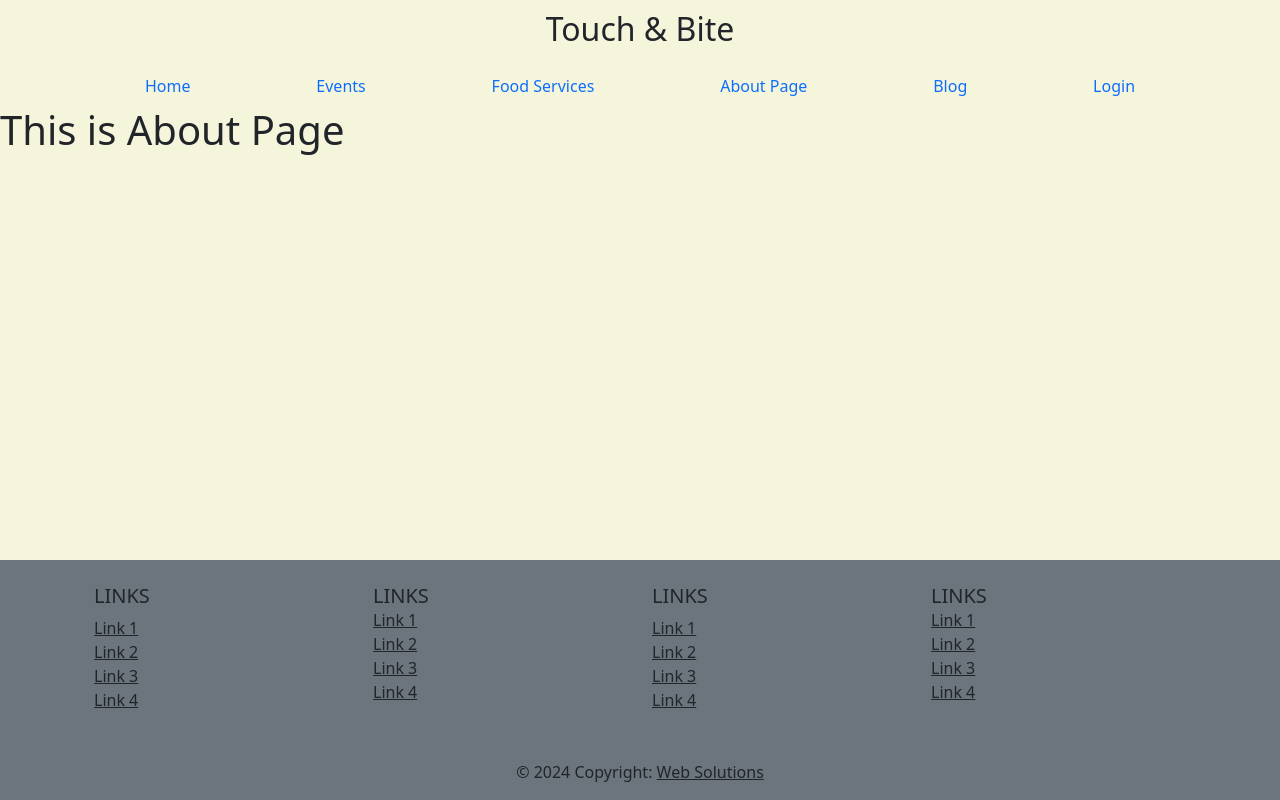
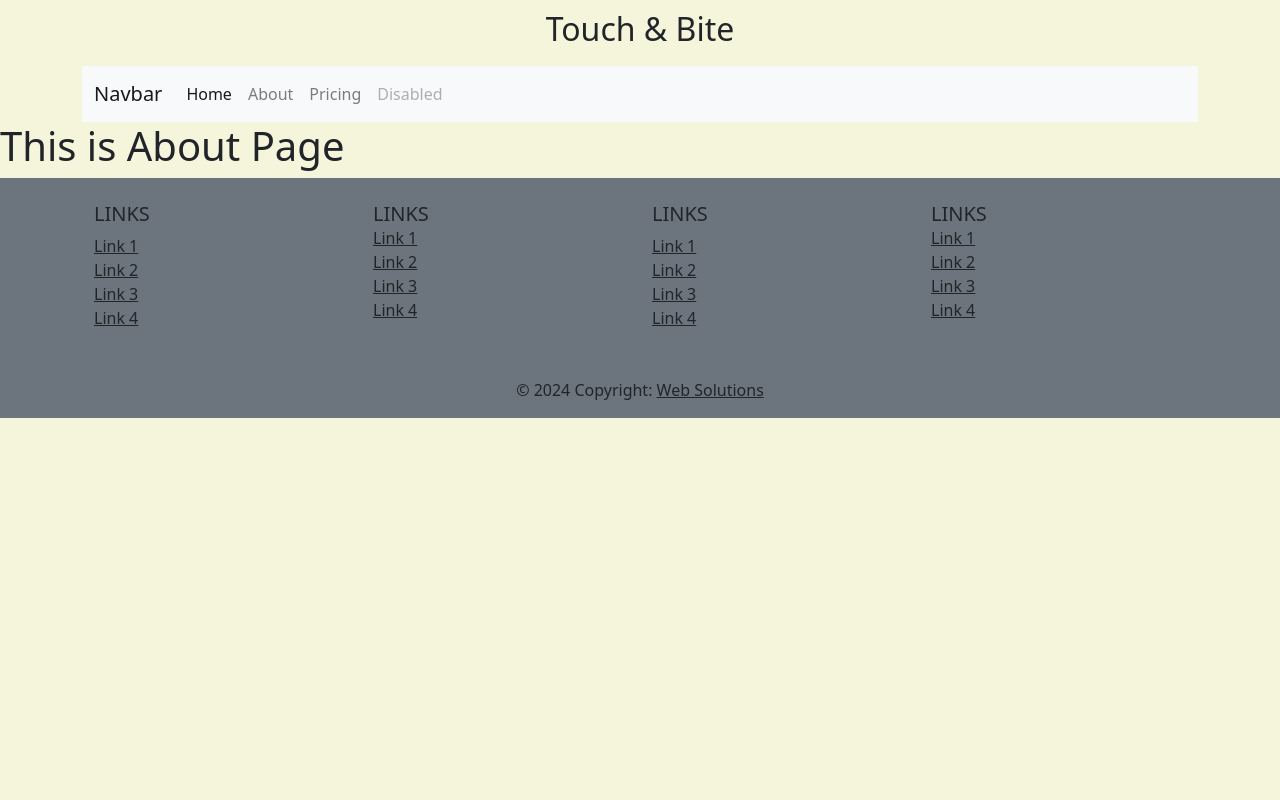
Before and after one commit to CleanOak/Touch_and_bite_PP4, a Django app: page /about/ in a window 1280 px wide. Run offline with Django 4.2, Linux system fonts and the light colour scheme; some libraries are stand-ins or nearby versions.

Commit message:
Add bootstrap nav to base.html

```diff
--- a/templates/base.html
+++ b/templates/base.html
@@ -29,10 +29,10 @@ integrity="sha384-QWTKZyjpPEjISv5WaRU9OFeRpok6YctnYmDr5pNlyT2bRjXh0JMhjY6hW+ALEw
         </div>
       </div>
 
-   <!-- Navigation -->
-      <div class="row">
+   <!-- Navigation nav-pills flex-column flex-sm-row-->
+      <!-- <div class="row">
         <div class="col">
-          <nav class="nav nav-pills flex-column flex-sm-row">
+          <nav class="nav-pills flex-column flex-sm-row">
             <a class="flex-sm-fill text-sm-center nav-link" aria-current="page" href="{% url 'home' %}">Home</a>
             <a class="flex-sm-fill text-sm-center nav-link" href="{% url 'event' %}">Events</a>
             <a class="flex-sm-fill text-sm-center nav-link" href="{% url 'food_service' %}">Food Services</a>
@@ -41,7 +41,33 @@ integrity="sha384-QWTKZyjpPEjISv5WaRU9OFeRpok6YctnYmDr5pNlyT2bRjXh0JMhjY6hW+ALEw
             <a class="flex-sm-fill text-sm-center nav-link" href="#">Login</a>
           </nav>
         </div>
-      </div>
+      </div> -->
+
+      <nav class="navbar navbar-expand-lg navbar-light bg-light">
+        <div class="container-fluid">
+          <a class="navbar-brand" href="#">Navbar</a>
+          <button class="navbar-toggler" type="button" data-bs-toggle="collapse" data-bs-target="#navbarNav" aria-controls="navbarNav" aria-expanded="false" aria-label="Toggle navigation">
+            <span class="navbar-toggler-icon"></span>
+          </button>
+          <div class="collapse navbar-collapse" id="navbarNav">
+            <ul class="navbar-nav">
+              <li class="nav-item">
+                <a class="nav-link active" aria-current="page" href="#">Home</a>
+              </li>
+              <li class="nav-item">
+                <a class="nav-link" href="{% url 'about' %}">About</a>
+              </li>
+              <li class="nav-item">
+                <a class="nav-link" href="#">Pricing</a>
+              </li>
+              <li class="nav-item">
+                <a class="nav-link disabled" href="#" tabindex="-1" aria-disabled="true">Disabled</a>
+              </li>
+            </ul>
+          </div>
+        </div>
+      </nav>
+
     </div>
 
       <main>
@@ -51,7 +77,7 @@ integrity="sha384-QWTKZyjpPEjISv5WaRU9OFeRpok6YctnYmDr5pNlyT2bRjXh0JMhjY6hW+ALEw
       </main>
 
 
-      <footer class="bg-secondary text-center text-lg-start fixed-bottom">
+      <footer class="bg-secondary text-center text-lg-start">
         <!-- Grid container -->
         <div class="container p-4">
           <!--Grid row-->
@@ -157,5 +183,7 @@ integrity="sha384-QWTKZyjpPEjISv5WaRU9OFeRpok6YctnYmDr5pNlyT2bRjXh0JMhjY6hW+ALEw
 <script src="https://cdnjs.cloudflare.com/ajax/libs/jquery/3.5.1/jquery.slim.min.js"></script>
 <script src="https://cdnjs.cloudflare.com/ajax/libs/popper.js/1.16.1/umd/popper.min.js"></script>
 <script src="https://cdnjs.cloudflare.com/ajax/libs/twitter-bootstrap/4.6.0/js/bootstrap.min.js"></script>
+<script src="https://cdn.jsdelivr.net/npm/bootstrap@5.0.2/dist/js/bootstrap.bundle.min.js"
+integrity="sha384-MrcW6ZMFYlzcLA8Nl+NtUVF0sA7MsXsP1UyJoMp4YLEuNSfAP+JcXn/tWtIaxVXM" crossorigin="anonymous"></script>
 </body>
 </html>
--- a/touch_and_bite/settings.py
+++ b/touch_and_bite/settings.py
@@ -139,7 +139,7 @@ USE_TZ = True
 # Static files (CSS, JavaScript, Images)
 # https://docs.djangoproject.com/en/4.2/howto/static-files/
 
-STATIC_URL = 'static/'
+STATIC_URL = '/static/'
 
 STATIC_ROOT = os.path.join(BASE_DIR, 'staticfiles')
 
@@ -151,4 +151,7 @@ STATICFILES_DIRS = [
 # Default primary key field type
 # https://docs.djangoproject.com/en/4.2/ref/settings/#default-auto-field
 
+MEDIA_URL = '/media/'
+DEFAULT_FILE_STORAGE = 'cloudinary_storage.storage.MediaCloudinaryStorage'
+
 DEFAULT_AUTO_FIELD = 'django.db.models.BigAutoField'
```
Also changed, not shown: home/templates/home/index.html (+13 -9 lines).
